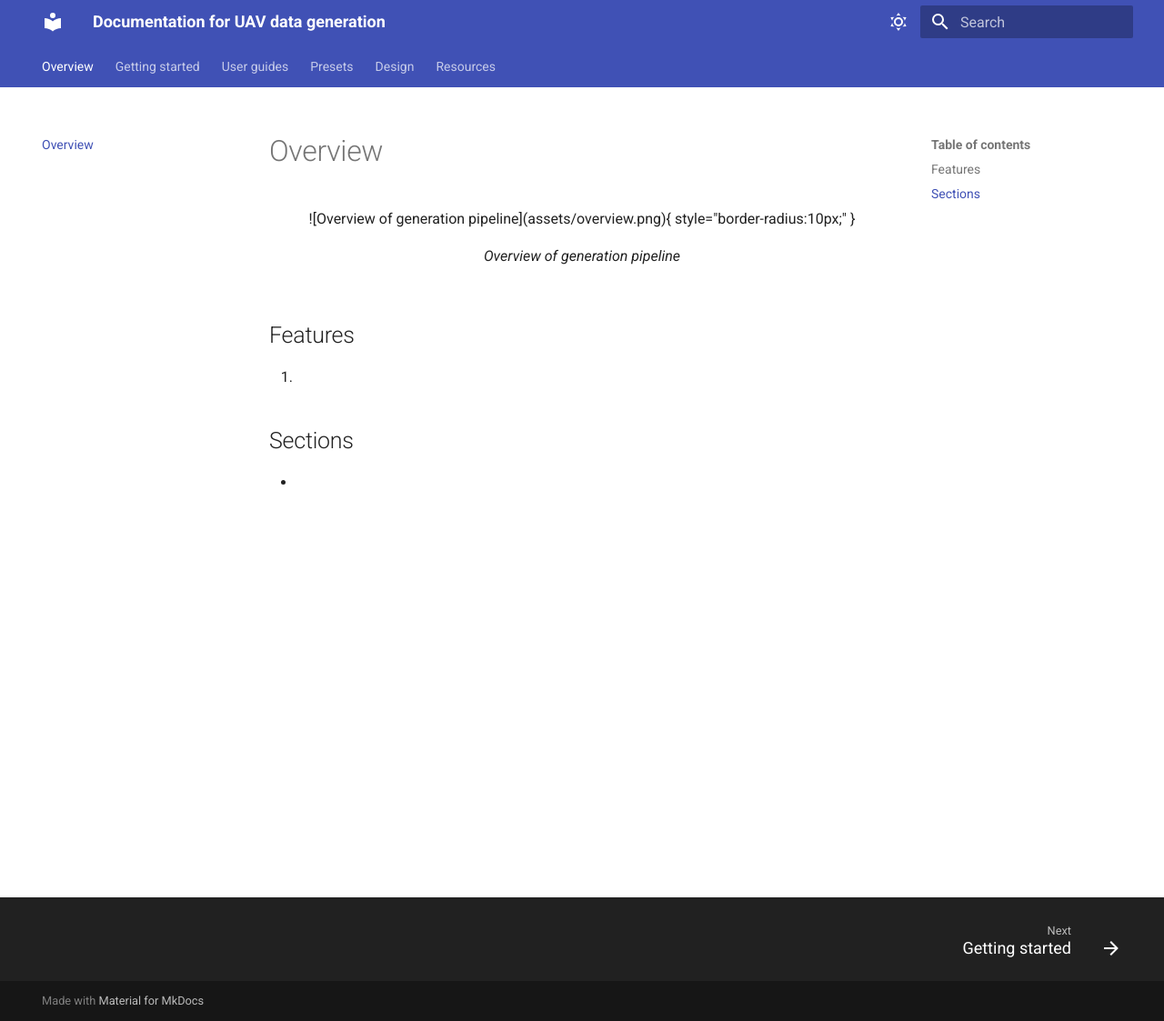
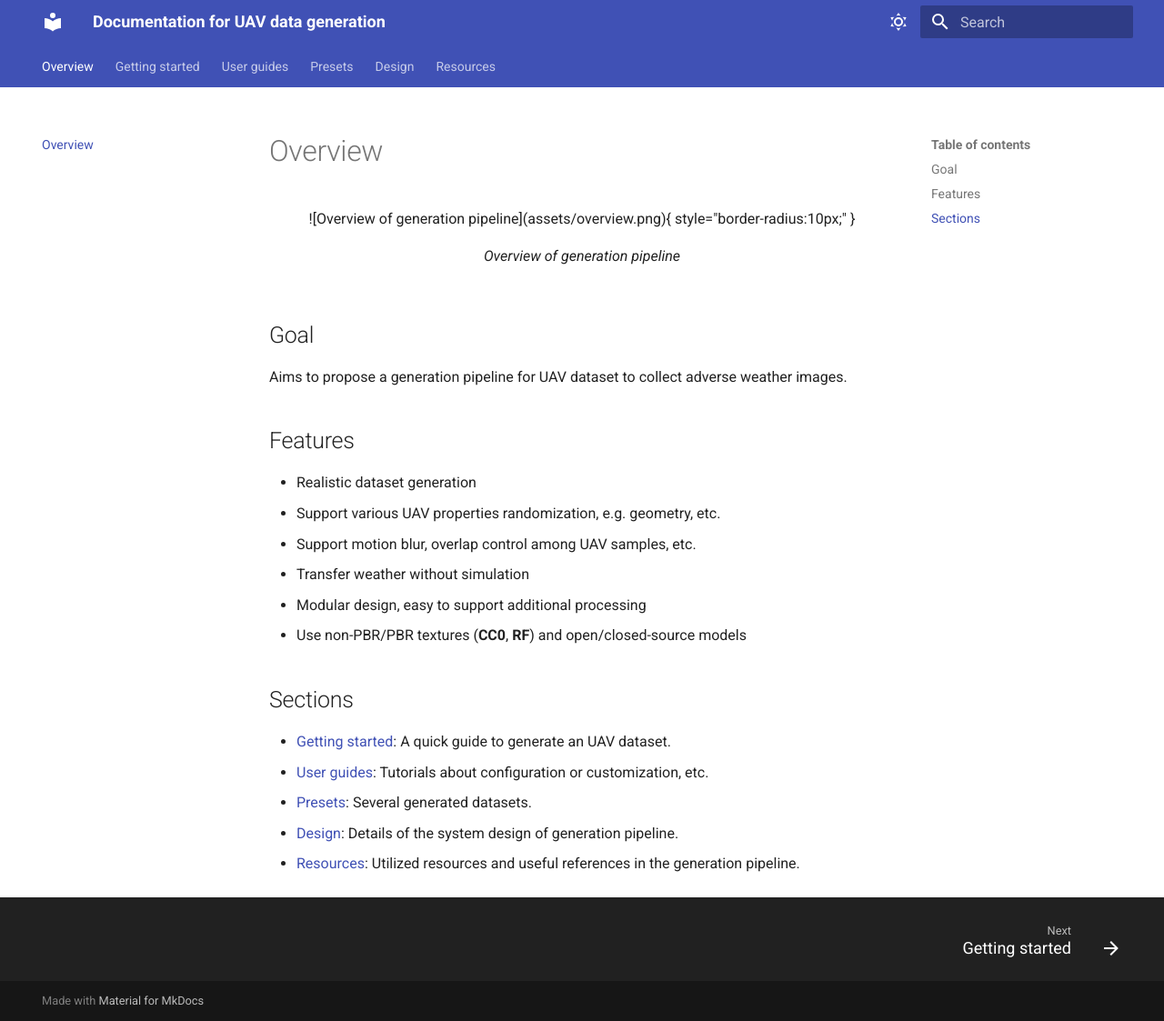
Before and after one commit to guyleaf/UAV-Data-Generation, an MkDocs documentation site: the page built from docs/index.md, in a window 1280 px wide and 1123 px high. Shown: the whole window at 91% size. Built offline with MkDocs 1.6.1 and Material for MkDocs 9.7.7, drawn with Linux system fonts in a browser that asks for light colours.

Commit message:
Update docs

```diff
--- a/docs/index.md
+++ b/docs/index.md
@@ -5,8 +5,20 @@
   <figcaption>Overview of generation pipeline</figcaption>
 </figure>
 
+## Goal
+Aims to propose a generation pipeline for UAV dataset to collect adverse weather images.
+
 ## Features
-1.
+* Realistic dataset generation
+* Support various UAV properties randomization, e.g. geometry, etc.
+* Support motion blur, overlap control among UAV samples, etc.
+* Transfer weather without simulation
+* Modular design, easy to support additional processing
+* Use non-PBR/PBR textures (**CC0**, **RF**) and open/closed-source models
 
 ## Sections
-*
+* [Getting started](getting-started): A quick guide to generate an UAV dataset.
+* [User guides](user-guides/customization.md): Tutorials about configuration or customization, etc.
+* [Presets](presets/weather-anti-uav.md): Several generated datasets.
+* [Design](design/dataset.md): Details of the system design of generation pipeline.
+* [Resources](resources.md): Utilized resources and useful references in the generation pipeline.
```
Also changed, not shown: docs/getting-started/index.md (+1 -1 lines), docs/getting-started/pre-processing.md (+2 -2 lines), docs/assets/overview.png.
